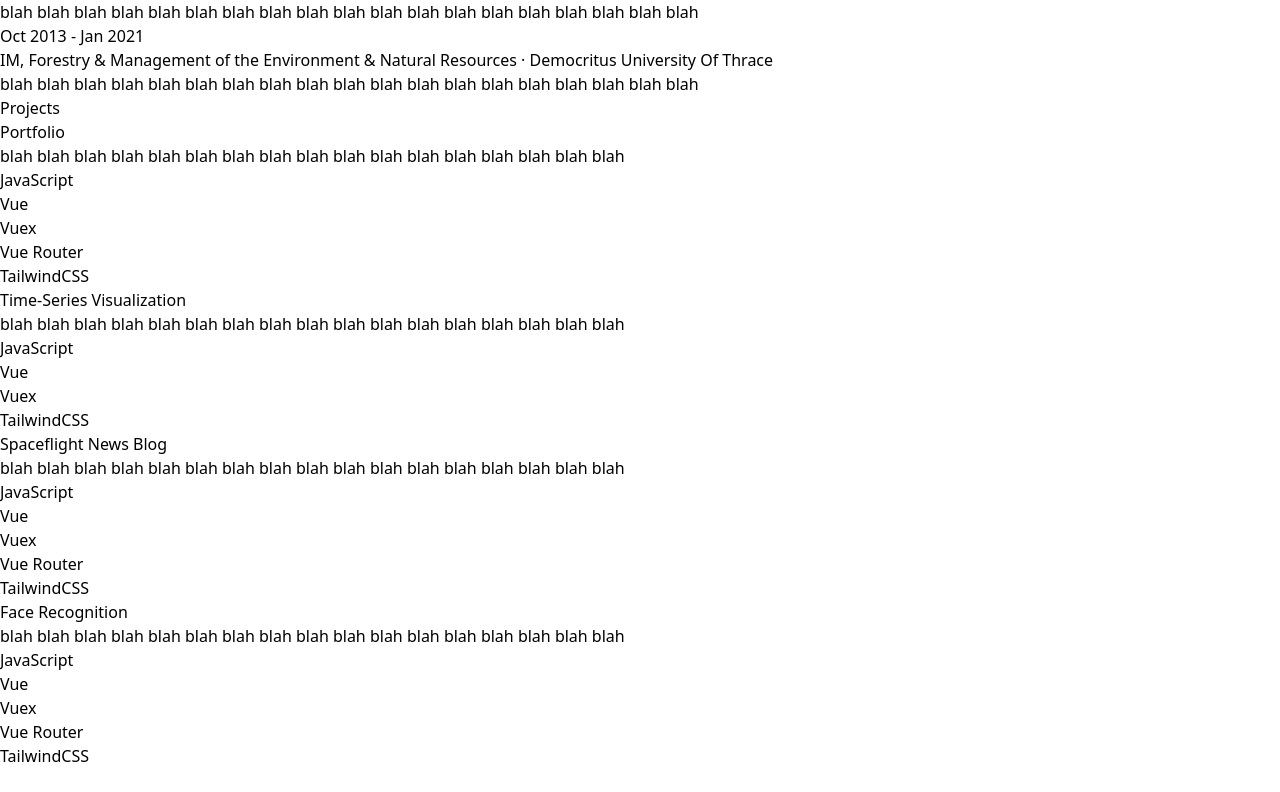
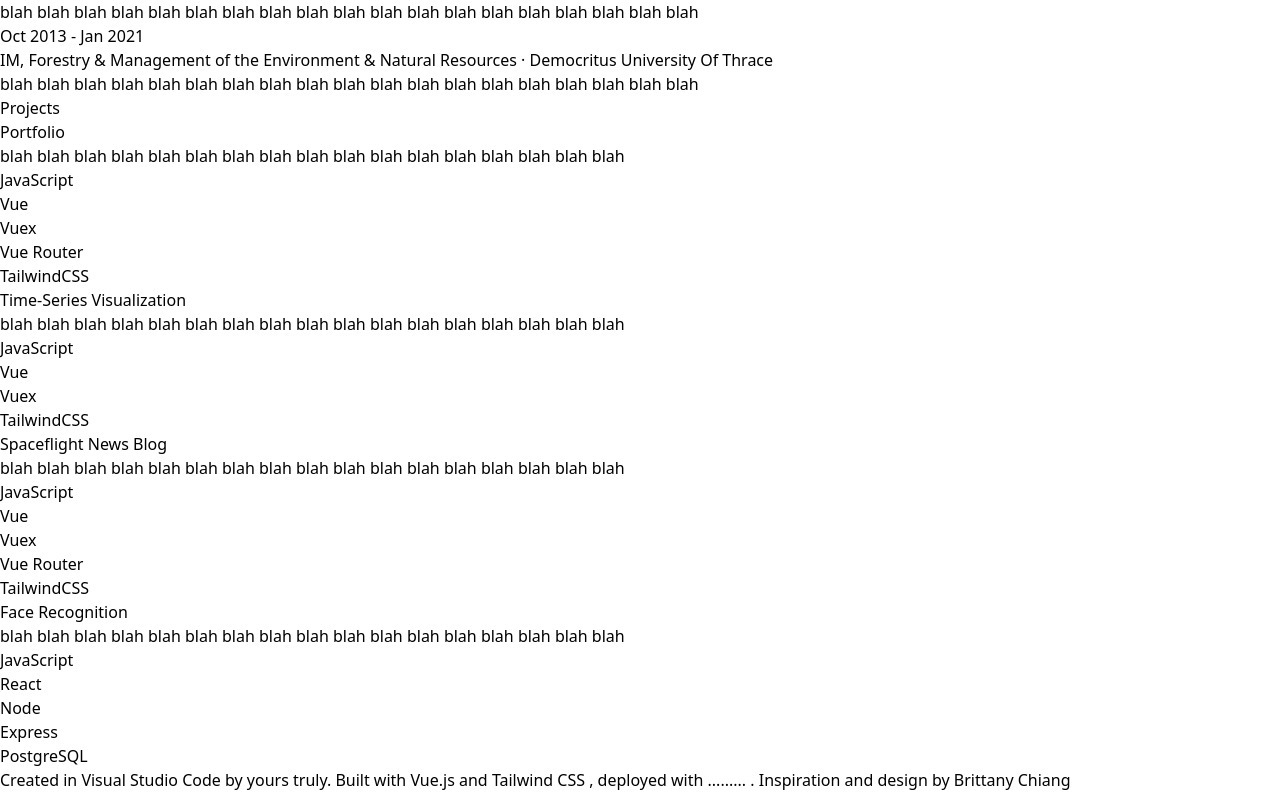
Before and after one commit to vvasileios/Portfolio, a Vue app: page / in a window 1280 px wide. Shown: the part 816-1608 px from the top of the page. Before the commit the page ends 1584 px from the top, so only its background shows below. Built offline with nearby package versions, Linux system fonts and the light colour scheme.

Commit message:
create footer comp

```diff
--- a/src/components/MainPanel.vue
+++ b/src/components/MainPanel.vue
@@ -57,12 +57,15 @@
         />
       </template>
     </content-section>
+
+    <Footer />
   </main>
 </template>
 
 <script>
 import ContentSection from "./shared/ContentSection.vue";
 import Card from "./shared/Card.vue";
+import Footer from "./shared/Footer.vue";
 import {
   aboutContent,
   experienceContent,
@@ -76,6 +79,7 @@ export default {
   components: {
     ContentSection,
     Card,
+    Footer,
   },
 
   data() {
--- /dev/null
+++ b/src/components/shared/Footer.vue
@@ -0,0 +1,55 @@
+<template>
+  <footer class="max-w-md pb-16 text-sm text-slate-500 sm:pb-0">
+    <p>
+      Created in
+      <a
+        href="https://code.visualstudio.com/"
+        class="font-medium text-slate-400 hover:text-teal-300 focus-visible:text-teal-300"
+        target="_blank"
+        rel="noreferrer noopener"
+      >
+        Visual Studio Code
+      </a>
+      by yours truly. Built with
+      <a
+        href="https://vuejs.org/"
+        class="font-medium text-slate-400 hover:text-teal-300 focus-visible:text-teal-300"
+        target="_blank"
+        rel="noreferrer noopener"
+      >
+        Vue.js
+      </a>
+      and
+      <a
+        href="https://tailwindcss.com/"
+        class="font-medium text-slate-400 hover:text-teal-300 focus-visible:text-teal-300"
+        target="_blank"
+        rel="noreferrer noopener"
+      >
+        Tailwind CSS
+      </a>
+      , deployed with
+      <a
+        href=""
+        class="font-medium text-slate-400 hover:text-teal-300 focus-visible:text-teal-300"
+        target="_blank"
+        rel="noreferrer noopener"
+      >
+        .........
+      </a>
+      . Inspiration and design by
+      <a
+        href="https://brittanychiang.com/"
+        class="font-medium text-slate-400 hover:text-teal-300 focus-visible:text-teal-300"
+        target="_blank"
+        rel="noreferrer noopener"
+      >
+        Brittany Chiang
+      </a>
+    </p>
+  </footer>
+</template>
+
+<script>
+export default {};
+</script>
--- a/src/content/texts.js
+++ b/src/content/texts.js
@@ -111,7 +111,7 @@ export const projectsContent = {
       link: "https://github.com/vvasileios/Face-Recognition",
       description:
         "blah blah blah blah blah blah blah blah blah blah blah blah blah blah blah blah blah ",
-      techStack: ["JavaScript", "Vue", "Vuex", "Vue Router", "TailwindCSS"],
+      techStack: ["JavaScript", "React", "Node", "Express", "PostgreSQL"],
     },
   ],
 };
```
